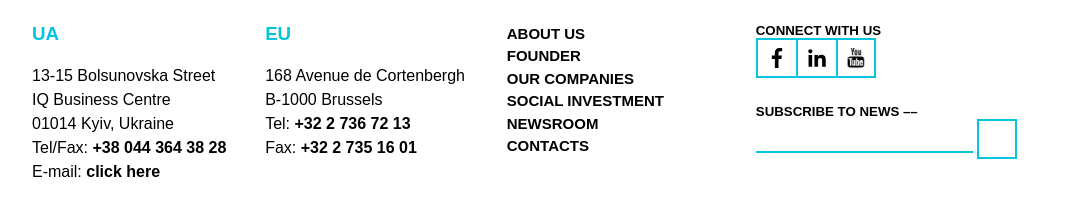
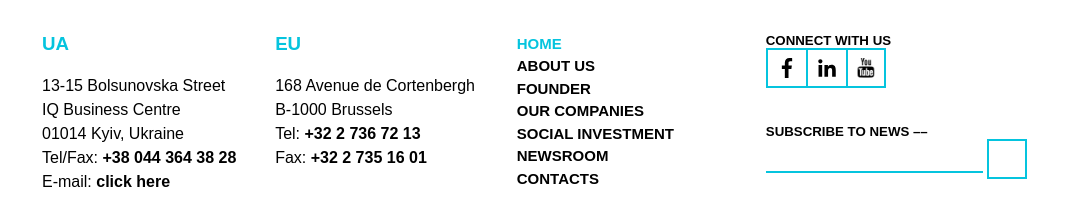
Before and after one commit to valKovbasiuk/CSS_with_BEM, a website: page docs/index.html in a window 1280 px wide. Shown: the part 901-1105 px from the top of the page, without its empty margins (96-1183 px from the left). Drawn offline with Linux system fonts and the light colour scheme.

Commit message:
add paddings and home link to footer nav

```diff
--- a/dev/sass/base.scss
+++ b/dev/sass/base.scss
@@ -15,6 +15,10 @@
     display: none;
 }
 
+.active {
+    color: $uf-color !important;
+}
+
 .uf {
     &-h3 {
         color: $uf-color;
@@ -29,7 +33,6 @@
     margin: 0 auto;
     width: 100vw;
     max-width: 1024px;
-
 }
 
 .header {
@@ -54,7 +57,7 @@
 }
 
 .nav {
-    // display: flex;
+    padding: 0 15px; // display: flex;
     // flex-wrap: wrap;
     &__container {
         list-style: none;
@@ -69,11 +72,9 @@
     &__element:hover {
         background-color: $uf-color;
     }
-
     &__element:hover &__link {
         color: white;
     }
-
     &--bordered {
         .nav__element:after {
             margin-left: 9px;
@@ -123,22 +124,18 @@
         background-repeat: no-repeat;
         background-position: center;
     }
-
     &--linkedin {
         background-image: url("../img/linkedin.svg");
         background-size: 20px 20px;
         background-repeat: no-repeat;
         background-position: center;
     }
-
     &--youtube {
         background-image: url("../img/youtube.png");
         background-size: 20px 20px;
         background-repeat: no-repeat;
         background-position: center;
     }
-
-
     &--bordered {
         border: 2px solid $uf-color;
         border-right: 0;
@@ -146,7 +143,6 @@
             border-right: 2px solid $uf-color;
         }
     }
-
 }
 
 .main {
@@ -168,6 +164,7 @@
         grid-template-rows: auto;
     }
     &__item {
+        padding: 10px;
         &--row1 {
             grid-row-start: 1;
             grid-row-end: span 1;
@@ -196,8 +193,6 @@
     padding-left: 10px;
 }
 
-
-
 //  .arrow_box {
 // 	position: relative;
 // 	background: #000;
@@ -213,7 +208,6 @@
 // 	position: absolute;
 // 	pointer-events: none;
 // }
-
 // .arrow_box:after {
 // 	border-color: rgba(0, 0, 0, 0);
 // 	border-left-color: #000;
--- a/docs/index.html
+++ b/docs/index.html
@@ -55,6 +55,7 @@
                 </address>
             </div>
             <nav class="nav footer__item footer__item--row2span">
+                    <a class="nav__element nav__link link--decor-none active bold" href="#">home</a>
                 <ul class="nav__container">
                     <li class="nav__element bold"><a class="nav__link link--decor-none" href="#">about us</a></li>
                     <li class="nav__element bold"><a class="nav__link link--decor-none" href="#">founder</a></li>
```
Also changed, not shown: docs/css/base.css. Lines whose indentation alone changed are shown as unchanged.
